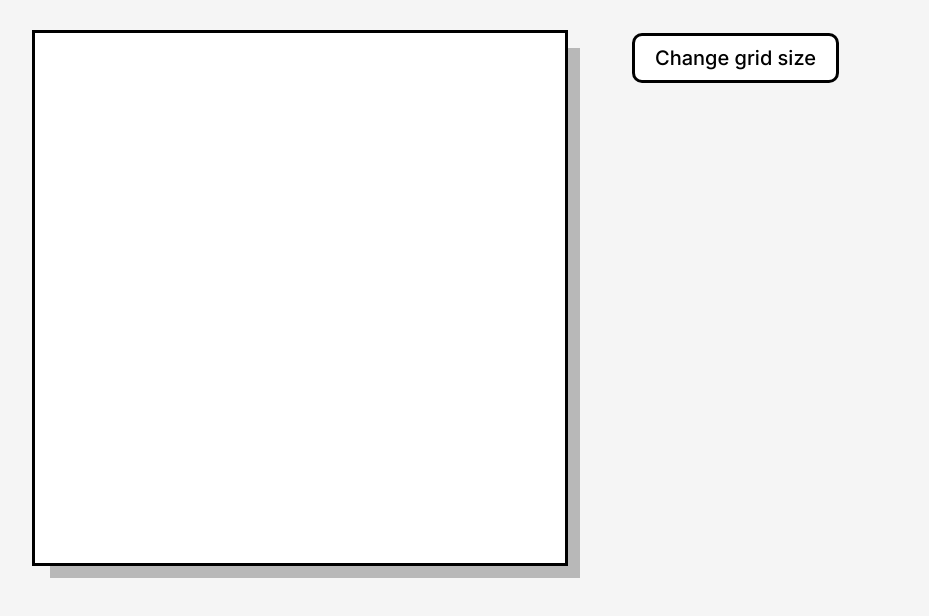
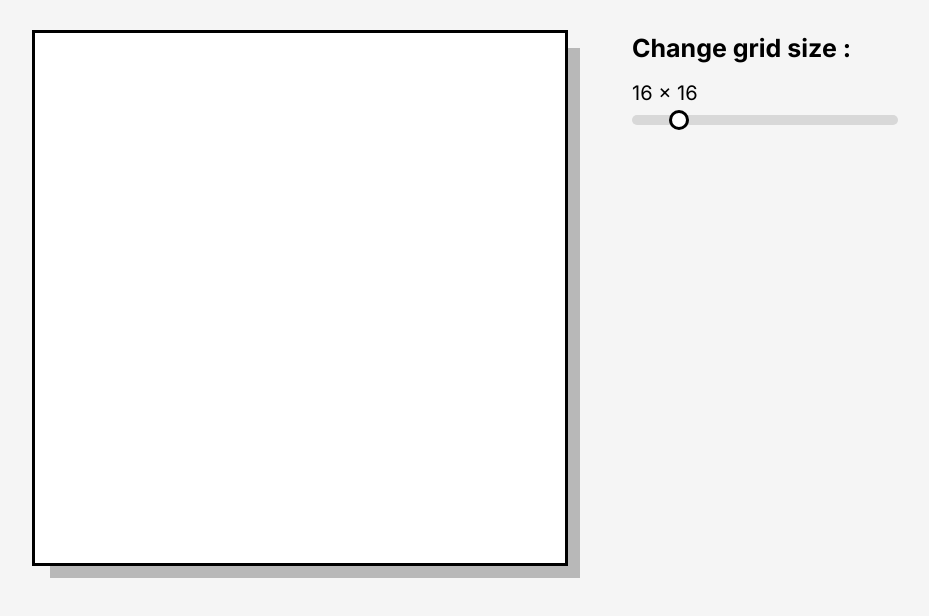
Before and after one commit to nelrnd/etch-a-sketch, a plain HTML site: page index.html in a window 1280 px wide. Shown: the part 130-746 px from the top of the page, without its empty margins (98-1027 px from the left). Drawn offline with Linux system fonts and the light colour scheme.

Commit message:
Implement change grid size slider

```diff
--- a/index.html
+++ b/index.html
@@ -11,7 +11,9 @@
     <div class="container">
       <div id="grid"></div>
       <div class="controls">
-        <button>Change grid size</button>
+        <h2>Change grid size :</h2>
+        <p id="gridSize"></p>
+        <input type="range" id="sizeSlider" value="16" min="1" max="100">
       </div>
     </div>
   </body>
--- a/script.js
+++ b/script.js
@@ -1,7 +1,10 @@
 const grid = document.getElementById('grid');
-const button = document.querySelector('button');
+const sizeSlider = document.getElementById('sizeSlider');
 
-function createGrid(size) {
+function createGrid(size = 16) {
+  // Show grid size in text format
+  document.querySelector('p#gridSize').textContent = `${size} x ${size}`;
+
   // Set nb of square per rows and columns accordingly to size
   grid.style.gridTemplateColumns = `repeat(${size}, 1fr)`;
   grid.style.gridTemplateRows = `repeat(${size}, 1fr)`;
@@ -12,17 +15,18 @@ function createGrid(size) {
   // Create squares and add to grid
   for (let i = 0; i < size * size; i++) {
     const square = document.createElement('div');
+
     square.classList.add('square');
     square.addEventListener('mouseover', event => {
       event.target.classList.add('painted');
     })
+
     grid.appendChild(square);
   }
 }
 
-button.addEventListener('click', () => {
-  let size = prompt('Please type in the new grid dimensions (max is 100)');
-  if (size > 0 && size <= 100) createGrid(size);
-})
+sizeSlider.addEventListener('input', event => {
+  createGrid(event.target.value);
+});
 
-createGrid(16);
+window.addEventListener('load', () => createGrid());
--- a/style.css
+++ b/style.css
@@ -28,6 +28,7 @@ h2 {
 p {
   font-size: 20px;
   font-weight: 400px;
+  margin-bottom: 10px;
 }
 
 button {
@@ -37,6 +38,40 @@ button {
   padding: 10px 20px;
   background-color: white;
   border: solid 3px black;
+  border-radius: 10px;
+}
+
+input {
+  display: block;
+  width: 100%;
+}
+
+input[type="range"] {
+  -webkit-appearance: none;
+  appearance: none;
+  height: 10px;
+  background-color: #D8D8D8;
+  outline: none;
+  border-radius: 5px;
+}
+
+input[type="range"]::-webkit-slider-thumb {
+  -webkit-appearance: none;
+  appearance: none;
+  height: 20px;
+  width: 20px;
+  background-color: white;
+  border: solid 3px black;
+  cursor: pointer;
+  border-radius: 10px;
+}
+
+input[type="range"]::-moz-range-thumb {
+  height: 20px;
+  width: 20px;
+  background-color: white;
+  border: solid 3px black;
+  cursor: pointer;
   border-radius: 10px;
 }
 
```
